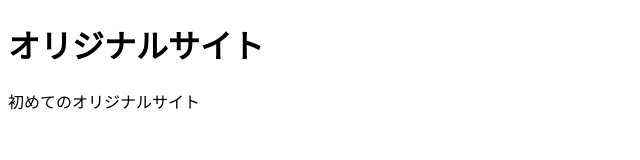
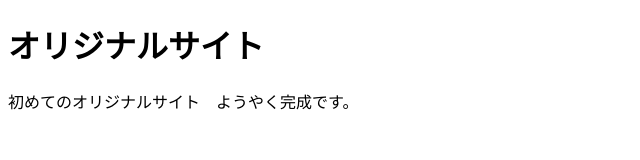
Before and after one commit to deadman1977/mysite, a plain HTML site: page index.html in a window 1280 px wide. Shown: the whole page, without its empty margins (0-640 px from the left). Drawn offline with Linux system fonts and the light colour scheme.

Commit message:
Add files via upload

```diff
--- a/index.html
+++ b/index.html
@@ -7,7 +7,7 @@
 </head>
 <body>
   <h1>オリジナルサイト</h1>
-  <p>初めてのオリジナルサイト</p>
+  <p>初めてのオリジナルサイト　ようやく完成です。</p>
 
 </body>
 </html>
```
